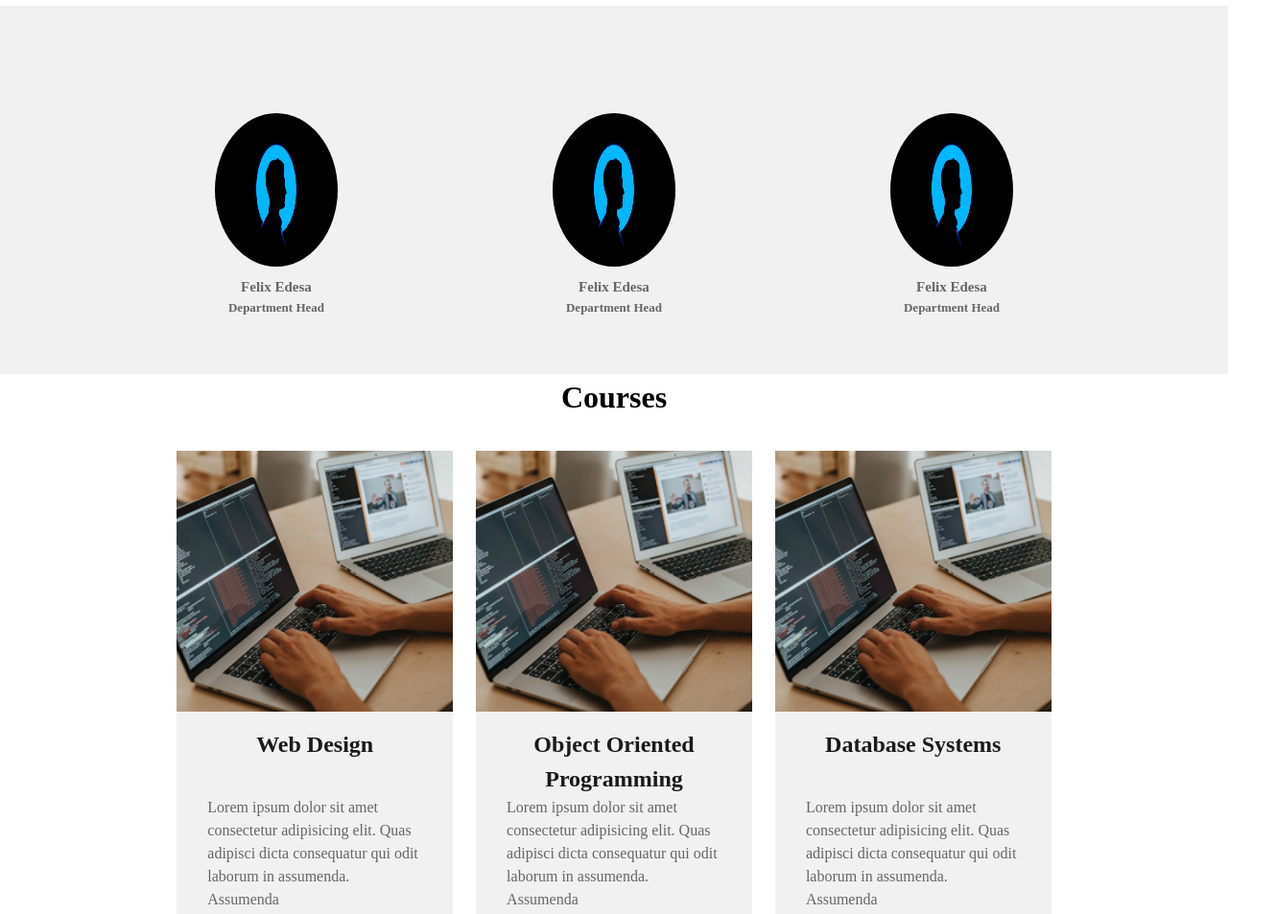
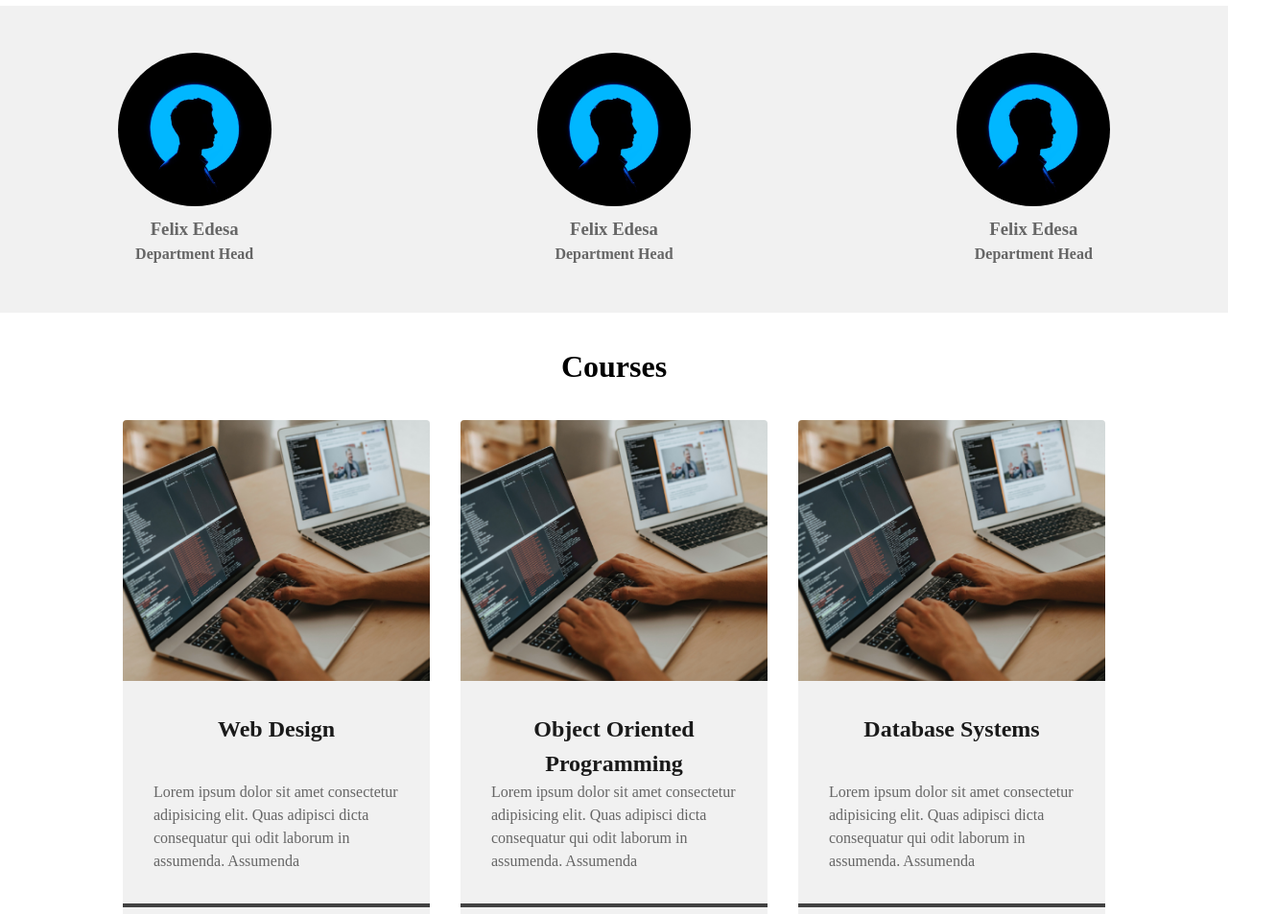
Before and after one commit to AASTU-SE-Website/HomePage, a plain HTML site: page index.html in a window 1280 px wide. Shown: the part 1924-2877 px from the top of the page at 96% size, 1330 px wide, since content can reach past the window. Drawn offline with Linux system fonts and the light colour scheme; a web font is replaced by a local one.

Commit message:
fix responsiveness on courses and address section

```diff
--- a/index.html
+++ b/index.html
@@ -1,6 +1,5 @@
 <!DOCTYPE html>
 <html lang="en">
-
   <head>
     <meta charset="UTF-8" />
     <meta http-equiv="X-UA-Compatible" content="IE=edge" />
@@ -49,14 +48,16 @@
       </div>
 
       <div class="values flex bgGrey justifyCenter itemsCenter">
-            <div class="values-items flex flexCol justifyCenter itemsCenter">
+        <div class="values-items flex flexCol justifyCenter itemsCenter gap_2">
           <div class="vi-pic">
             <img src="./resources/mission.png" alt="Missions Icon" />
           </div>
           <div class="vi-text">
             <h2 class="textCenter vl-h2 textBlack">MISSION</h2>
             <p class="textCenter textBlack">
-                        Lorem ipsum dolor sit amet consectetur adipisicing elit. Quas adipisci dicta consequatur qui odit laborum in assumenda. Assumenda
+              Lorem ipsum dolor sit amet consectetur adipisicing elit. Quas
+              adipisci dicta consequatur qui odit laborum in assumenda.
+              Assumenda
             </p>
           </div>
         </div>
@@ -68,7 +69,9 @@
           <div class="vi-text">
             <h2 class="textCenter vl-h2 textBlack">VISION</h2>
             <p class="textCenter textBlack">
-                        Lorem ipsum dolor sit amet consectetur adipisicing elit. Quas adipisci dicta consequatur qui odit laborum in assumenda. Assumenda
+              Lorem ipsum dolor sit amet consectetur adipisicing elit. Quas
+              adipisci dicta consequatur qui odit laborum in assumenda.
+              Assumenda
             </p>
           </div>
         </div>
@@ -80,7 +83,9 @@
           <div class="vi-text">
             <h2 class="textCenter vl-h2 textBlack">VALUES</h2>
             <p class="textCenter textBlack">
-                        Lorem ipsum dolor sit amet consectetur adipisicing elit. Quas adipisci dicta consequatur qui odit laborum in assumenda. Assumenda
+              Lorem ipsum dolor sit amet consectetur adipisicing elit. Quas
+              adipisci dicta consequatur qui odit laborum in assumenda.
+              Assumenda
             </p>
           </div>
         </div>
@@ -93,21 +98,27 @@
 
             <h3>Trending Courses</h3>
             <p class="textCenter textBlack">
-                        Lorem ipsum dolor sit amet consectetur adipisicing elit. Quas adipisci dicta consequatur qui odit laborum in assumenda. Assumenda
+              Lorem ipsum dolor sit amet consectetur adipisicing elit. Quas
+              adipisci dicta consequatur qui odit laborum in assumenda.
+              Assumenda
             </p>
           </div>
           <div class="dif-items flex flexCol itemsCenter justifyCenter">
             <img src="./resources/instructor.png" alt="Instructor Icon" />
             <h3>Certified Instructors</h3>
             <p class="textCenter textBlack">
-                        Lorem ipsum dolor sit amet consectetur adipisicing elit. Quas adipisci dicta consequatur qui odit laborum in assumenda. Assumenda
+              Lorem ipsum dolor sit amet consectetur adipisicing elit. Quas
+              adipisci dicta consequatur qui odit laborum in assumenda.
+              Assumenda
             </p>
           </div>
           <div class="dif-items flex flexCol itemsCenter justifyCenter">
             <img src="./resources/certified.png" alt="Quality Icon" />
             <h3>Quality Education</h3>
             <p class="textCenter textBlack">
-                        Lorem ipsum dolor sit amet consectetur adipisicing elit. Quas adipisci dicta consequatur qui odit laborum in assumenda. Assumenda
+              Lorem ipsum dolor sit amet consectetur adipisicing elit. Quas
+              adipisci dicta consequatur qui odit laborum in assumenda.
+              Assumenda
             </p>
           </div>
         </div>
@@ -201,21 +212,24 @@
       <!--Start of Key Figuers Section-->
       <div class="keyfigures">
         <div class="imagesOfKeyFigures">
-                <img class="user user1" src="resources/userImage.jfif" alt="Key Figure 1">
+          <!-- <img class="user user1" src="resources/userImage.jfif" alt="Key Figure 1"> -->
+          <div class="keyFigureImg"></div>
           <div class="aboutKeyFigures">
             <h3>Felix Edesa</h3>
             <h4>Department Head</h4>
           </div>
         </div>
         <div class="imagesOfKeyFigures">
-                <img class="user user1" src="resources/userImage.jfif" alt="Key Figure 1">
+          <!-- <img class="user user1" src="resources/userImage.jfif" alt="Key Figure 1"> -->
+          <div class="keyFigureImg"></div>
           <div class="aboutKeyFigures">
             <h3>Felix Edesa</h3>
             <h4>Department Head</h4>
           </div>
         </div>
         <div class="imagesOfKeyFigures">
-                <img class="user user1" src="resources/userImage.jfif" alt="Key Figure 1">
+          <!-- <img class="user user1" src="resources/userImage.jfif" alt="Key Figure 1"> -->
+          <div class="keyFigureImg"></div>
           <div class="aboutKeyFigures">
             <h3>Felix Edesa</h3>
             <h4>Department Head</h4>
@@ -236,7 +250,9 @@
                 <h3>Web Design</h3>
               </div>
               <p>
-                            Lorem ipsum dolor sit amet consectetur adipisicing elit. Quas adipisci dicta consequatur qui odit laborum in assumenda. Assumenda
+                Lorem ipsum dolor sit amet consectetur adipisicing elit. Quas
+                adipisci dicta consequatur qui odit laborum in assumenda.
+                Assumenda
               </p>
             </div>
 
@@ -258,7 +274,9 @@
                 <h3>Object Oriented Programming</h3>
               </div>
               <p>
-                            Lorem ipsum dolor sit amet consectetur adipisicing elit. Quas adipisci dicta consequatur qui odit laborum in assumenda. Assumenda
+                Lorem ipsum dolor sit amet consectetur adipisicing elit. Quas
+                adipisci dicta consequatur qui odit laborum in assumenda.
+                Assumenda
               </p>
             </div>
             <div class="underline"></div>
@@ -278,7 +296,9 @@
                 <h3>Database Systems</h3>
               </div>
               <p>
-                            Lorem ipsum dolor sit amet consectetur adipisicing elit. Quas adipisci dicta consequatur qui odit laborum in assumenda. Assumenda
+                Lorem ipsum dolor sit amet consectetur adipisicing elit. Quas
+                adipisci dicta consequatur qui odit laborum in assumenda.
+                Assumenda
               </p>
             </div>
             <div class="underline"></div>
@@ -297,8 +317,14 @@
       <!-- End of Courses Section -->
       <!-- Start of address Section -->
       <div class="address">
-            <iframe src="https://www.google.com/maps/embed?pb=!1m18!1m12!1m3!1d3941.937931786467!2d38.80906819408933!3d8.88536309557524!2m3!1f0!2f0!3f0!3m2!1i1024!2i768!4f13.1!3m3!1m2!1s0x164b82a7e392203f%3A0xb05f440eacc98f9f!2zQWRkaXMgQWJhYmEgU2NpZW5jZSBhbmQgVGVjaG5vbG9neSBVbml2ZXJzaXR5IC0g4Yqg4Yuy4Yi1IOGKoOGJoOGJoyDhiLPhi63hipXhiLXhipMg4Ym04Yqt4YqW4YiO4YyCIOGLqeGKkuGJqOGIreGIsuGJsg!5e0!3m2!1sen!2set!4v1646380567267!5m2!1sen!2set"
-                width="1380" height="720" style="border: 0" allowfullscreen="" loading="lazy"></iframe>
+        <iframe
+          src="https://www.google.com/maps/embed?pb=!1m18!1m12!1m3!1d3941.937931786467!2d38.80906819408933!3d8.88536309557524!2m3!1f0!2f0!3f0!3m2!1i1024!2i768!4f13.1!3m3!1m2!1s0x164b82a7e392203f%3A0xb05f440eacc98f9f!2zQWRkaXMgQWJhYmEgU2NpZW5jZSBhbmQgVGVjaG5vbG9neSBVbml2ZXJzaXR5IC0g4Yqg4Yuy4Yi1IOGKoOGJoOGJoyDhiLPhi63hipXhiLXhipMg4Ym04Yqt4YqW4YiO4YyCIOGLqeGKkuGJqOGIreGIsuGJsg!5e0!3m2!1sen!2set!4v1646380567267!5m2!1sen!2set"
+          width="1380"
+          height="720"
+          style="border: 0"
+          allowfullscreen=""
+          loading="lazy"
+        ></iframe>
       </div>
       <div class="address-icons">
         <div class="addresses">
@@ -317,5 +343,4 @@
       <!-- End of address Section -->
     </div>
   </body>
-
 </html>
--- a/style.css
+++ b/style.css
@@ -36,7 +36,6 @@
   }
 }
 
-
 .transparent {
   background-color: var(--headerBg);
 }
@@ -44,12 +43,12 @@
 .nav-colored {
   background-color: var(--headerBg);
 }
-/* img{
+img {
   display: block;
-    width: 100%;
+  /* width: 100%; */
   height: 100%;
-} */
-html{
+}
+html {
   scroll-behavior: smooth;
 }
 body {
@@ -70,6 +69,7 @@ header {
   padding-inline: 5%;
   padding-block: 0.1rem;
   z-index: 100;
+  transition: none;
 }
 
 .logo img {
@@ -197,9 +197,7 @@ header {
   transform: rotate(-45deg) translate(4px, -5px);
 }
 
-
 /* End of NavBar Section */
-
 
 /* Hero Section */
 
@@ -244,9 +242,7 @@ header {
   padding: 0.8rem 1.6rem;
 }
 
-
 /* End of Hero Section */
-
 
 /* Mission, Vision and Values Section */
 
@@ -254,29 +250,29 @@ header {
   height: 35rem;
   padding-inline: 5%;
 }
-
 .vi-pic {
-    height: min(7.5rem, 15vw);
+  height: min(6rem, 12vw);
 }
 
 .vi-text {
   padding-inline: 5%;
 }
+.vi-text p {
+  margin-top: 1rem;
+}
 
 .vl-h2 {
   font-family: "Hudson";
-    font-size: clamp(2rem ,3rem, 5vw);
+  font-size: clamp(2rem, 3rem, 5vw);
 }
 
-
 /* End of Mission Vision and Values Section*/
-
 
 /* Features and Different Section */
 
 .different {
   gap: 3rem;
-    height: 35rem;
+  min-height: 35rem;
   margin-top: 5rem;
 }
 
@@ -285,12 +281,12 @@ header {
 }
 
 .dif-items {
-    padding-inline: clamp(1rem, 5%, 3rem);
+  padding-inline: clamp(1rem, 2.5%, 4rem);
 }
-.dif-items img{
+.dif-items img {
   height: min(5rem, 15vw);
 }
-.dif-items h3{
+.dif-items h3 {
   text-align: center;
 }
 .feature-list {
@@ -304,7 +300,7 @@ header {
   grid-template-columns: auto auto;
   column-gap: 1rem;
 }
-.feature-items p{
+.feature-items p {
   height: min-content;
 }
 .feature-text {
@@ -313,7 +309,7 @@ header {
   margin-top: 5%;
   grid-template-rows: 20px 80px;
 }
-.feature-img{
+.feature-img {
   height: min-content;
 }
 .feature-img img {
@@ -322,9 +318,7 @@ header {
   object-fit: contain;
 }
 
-
 /* End of Features Section */
-
 
 /*
 .courses {
@@ -349,44 +343,50 @@ header {
 
 /* Key Figures Section Style */
 
-.keyfigures
-{
+.keyfigures {
   display: flex;
-    height: 30vw;
+  height: 40vh;
   flex-direction: row;
   flex-wrap: wrap;
-    justify-content:center;
+  justify-content: space-around;
   gap: 2rem;
   background-color: var(--greyColor);
-
 }
-.imagesOfKeyFigures
-{
+.imagesOfKeyFigures {
   display: flex;
   flex-direction: column;
+  justify-content: center;
   align-items: center;
-    gap: 0;
-    padding: 10rem 6rem;
+  /* gap: 0; */
+  /* padding: 10rem 6rem; */
   position: relative;
-    width: 25vw;
+  /* width: 30vw; */
 }
-.user
-{
 
+.keyFigureImg {
+  background: url("resources/userImage.jfif");
+  border-radius: 50%;
+  background-position: center;
+  background-size: cover;
+  width: 10rem;
+  aspect-ratio: 1;
+}
+.user {
   height: 10rem;
-    width: 10rem;
+  aspect-ratio: 1;
   border-radius: 50%;
 }
-.keyfigures .imagesOfKeyFigures h3
-{
+.keyfigures .imagesOfKeyFigures h3 {
   text-align: center;
   margin-top: 10px;
 }
-.aboutKeyFigures
-{
+.aboutKeyFigures {
   font-size: 1rem;
   color: #666;
   line-height: 1.5;
+}
+.title {
+  margin-top: 2rem;
 }
 .courses {
   display: flex;
@@ -397,30 +397,31 @@ header {
 }
 
 .courses .box-container {
-    display: grid;
-    grid-template-columns: repeat(auto-fit, minmax(15rem, 1fr));
-    gap: 1.5rem;
+  display: flex;
+  justify-content: space-evenly;
+  flex-wrap: wrap;
+  gap: min(2rem, 3vw);
 }
 
 .box {
   background: var(--greyColor);
-    transition: all ease;
+  transition: all 200ms ease;
+  border-radius: 0.25rem;
+  overflow: hidden;
+  max-width: max(22vw, 20rem);
 }
-.box-container .box:hover
-{
-    transform: scale(1.1);
+.box-container .box:hover {
+  transform: scale(1.02);
   z-index: 20;
-
 }
 
-.box-container:hover .box:not(:hover)
-{
-    transform: scale(0.85);
+.box-container:hover .box:not(:hover) {
+  transform: scale(0.98);
 }
 
-.courses .box-container .box:hover .image img {
+/* .courses .box-container .box:hover .image img {
   transform: scale(1);
-}
+} */
 
 .courses .box-container .box .image {
   height: 17rem;
@@ -436,7 +437,11 @@ header {
 }
 
 .courses .box-container .box .content {
-    padding: 1rem 2rem;
+  padding: 2rem;
+  display: flex;
+  flex-direction: column;
+  align-items: center;
+  width: 100%;
 }
 
 .courses .box-container .box .content .content-height {
@@ -461,7 +466,6 @@ header {
   font-size: 1.2rem;
   color: var(--headerBg);
   border-bottom: 0.1rem solid var(--blackColor);
-    border-l
 }
 
 .courses .box-container .box .content h4:last-of-type {
@@ -495,7 +499,6 @@ header {
   padding: 0.8rem 1.6rem;
 }
 
-
 /* Address Secion */
 
 .address {
@@ -503,6 +506,10 @@ header {
   flex-direction: column;
   justify-content: center;
   align-items: center;
+}
+.address iframe {
+  width: 90vw;
+  align-self: center;
 }
 
 .address-icons {
@@ -527,7 +534,6 @@ header {
 .addresses img {
   height: 1.2rem;
 }
-
 
 /* End of Address Section */
 
@@ -579,84 +585,62 @@ header {
   .headerSignUp {
     margin-inline: 1rem;
   }
-    iframe
-    {
+  iframe {
     max-width: 100vw;
     max-height: 100vh;
   }
 }
-@media (max-width:1357px )
-{
-   .imagesOfKeyFigures
-{
+/* @media (max-width: 1357px) {
+  .imagesOfKeyFigures {
     padding: 7rem 6rem;
   }
- .keyfigures .imagesOfKeyFigures h4
-{
+  .keyfigures .imagesOfKeyFigures h4 {
     font-size: 15px;
   }
 }
 
-@media (max-width:1320px )
-{
-       .imagesOfKeyFigures
-{
+@media (max-width: 1320px) {
+  .imagesOfKeyFigures {
     padding: 7rem 6rem;
   }
-   .keyfigures .imagesOfKeyFigures h3
-{
+  .keyfigures .imagesOfKeyFigures h3 {
     font-size: 15px;
   }
- .keyfigures .imagesOfKeyFigures h4
-{
+  .keyfigures .imagesOfKeyFigures h4 {
     font-size: 13px;
   }
 }
-@media (max-width:1247px )
-{
-   .imagesOfKeyFigures
-{
+@media (max-width: 1247px) {
+  .imagesOfKeyFigures {
     padding: 7rem 6rem;
   }
- .keyfigures .aboutKeyFigures
-{
+  .keyfigures .aboutKeyFigures {
     width: 10vw;
   }
 }
-@media (max-width:1197px )
-{
-   .imagesOfKeyFigures
-{
+@media (max-width: 1197px) {
+  .imagesOfKeyFigures {
     padding: 4rem 6rem;
   }
- .keyfigures .aboutKeyFigures
-{
+  .keyfigures .aboutKeyFigures {
     width: 5vw;
   }
-.user
-{
-
+  .user {
     height: 5rem;
     width: 5rem;
-
   }
 }
-@media (max-width:1106px )
-{
-   .imagesOfKeyFigures
-{
+@media (max-width: 1106px) {
+  .imagesOfKeyFigures {
     padding: 2rem 6rem;
   }
- .keyfigures .aboutKeyFigures
-{
+  .keyfigures .aboutKeyFigures {
     width: 2vw;
   }
 }
-@media (max-width:1020px)
-{
- .keyfigures .imagesOfKeyFigures h4
-{
+@media (max-width: 1020px) {
+  .keyfigures .imagesOfKeyFigures h4 {
     visibility: none;
     color: transparent;
   }
-}
+} */
```
Lines whose indentation alone changed are shown as unchanged.
